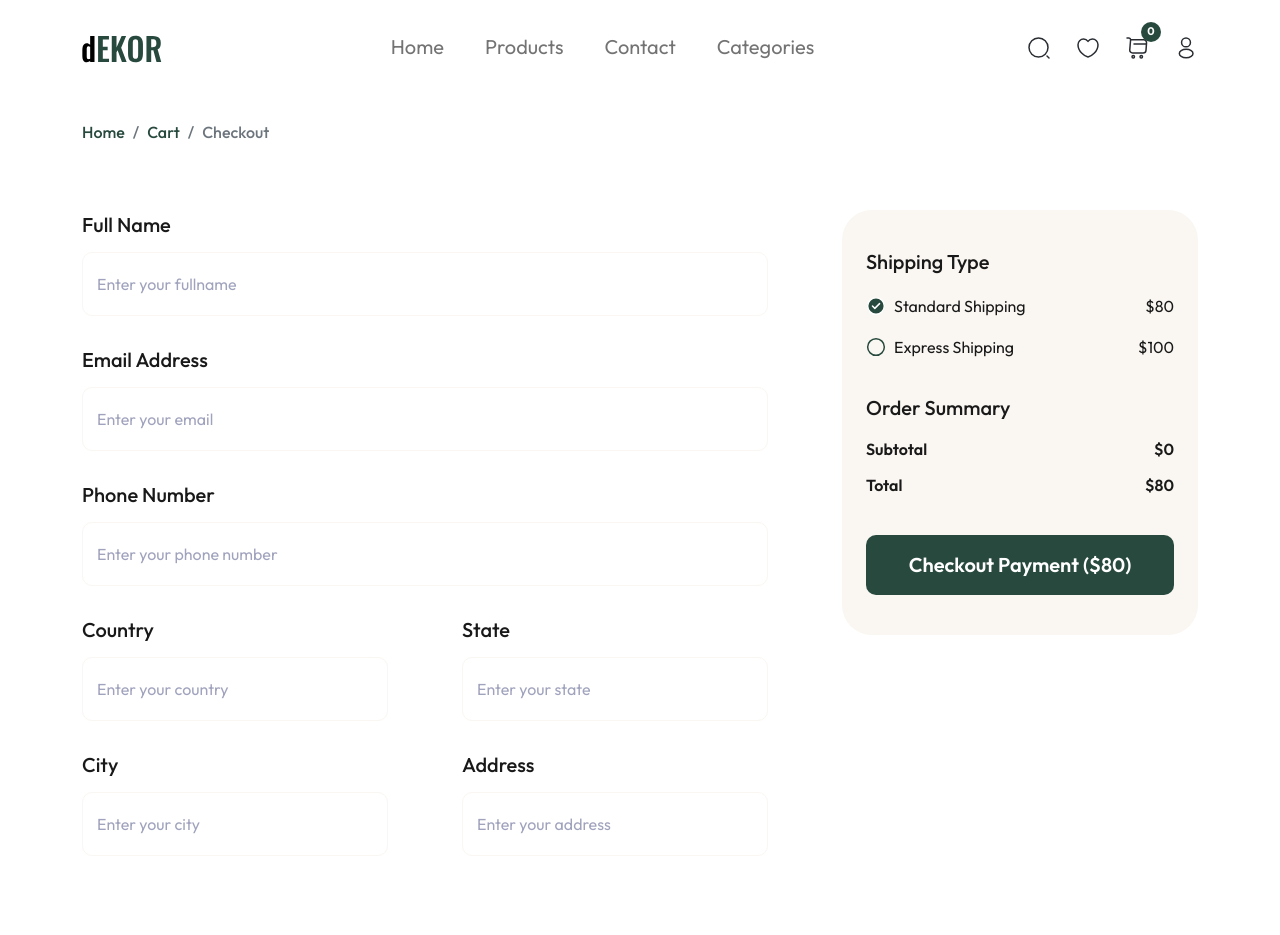
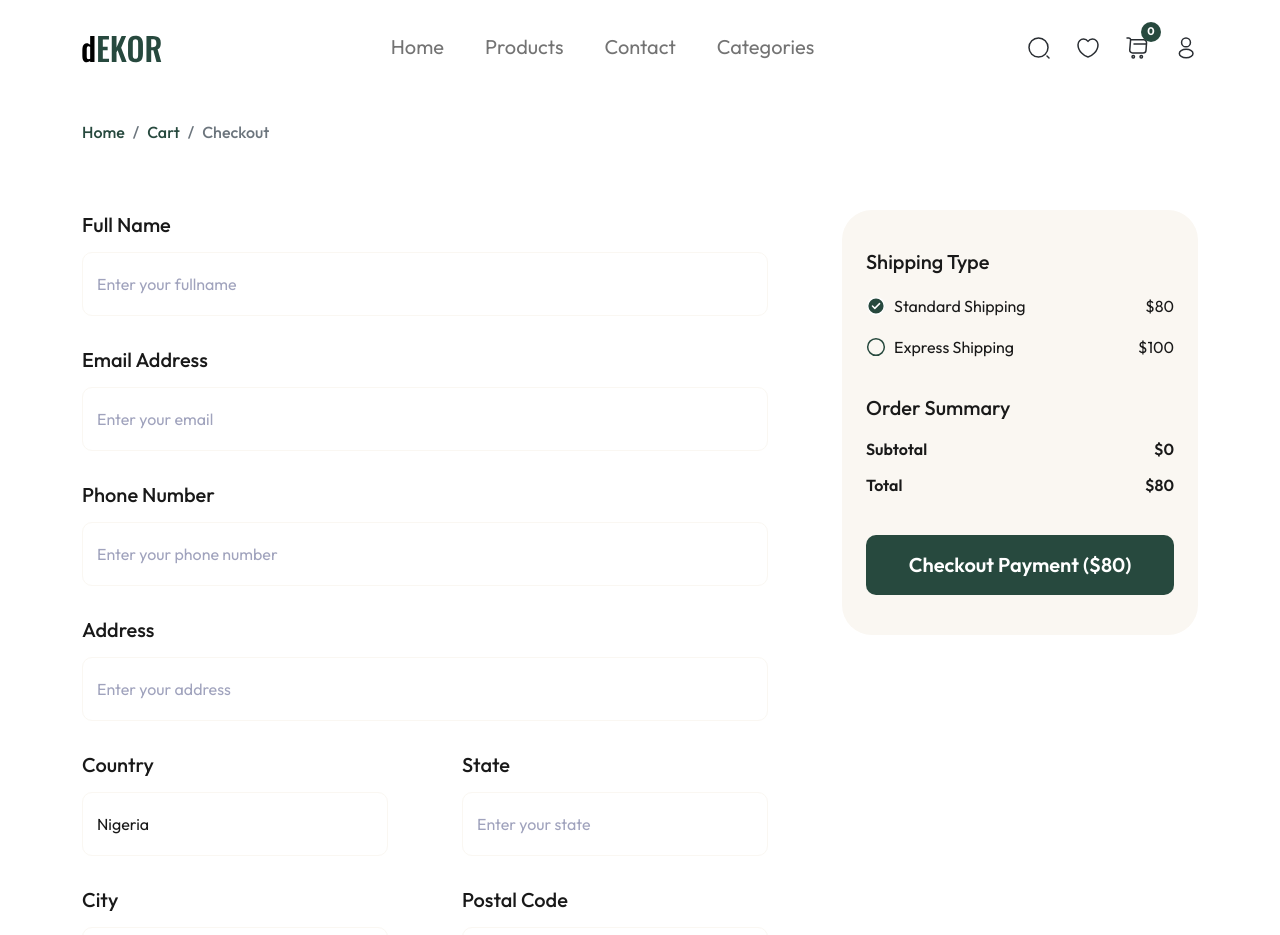
Before and after one commit to Ayodejioladimeji/dEkOR, a Next.js app: page /checkout in a window 1280 px wide. Shown: the top 935 px of the page. Built offline with nearby package versions, Linux system fonts and the light colour scheme.

Commit message:
implemented checkout page

```diff
--- a/src/pages/checkout.tsx
+++ b/src/pages/checkout.tsx
@@ -11,19 +11,18 @@ interface Props {}
 const Checkout = (props: Props) => {
   const router = useRouter();
   const [shippingType, setShippingType] = useState("standard");
-  const [amount, setAmount] = useState(80)
-  const {state} = useContext(DataContext)
+  const [amount, setAmount] = useState(80);
+  const { state } = useContext(DataContext);
 
   // handle shipping
-  const handleShipping = (item:string) => {
+  const handleShipping = (item: string) => {
     setShippingType(item);
-    if(item === "standard"){
-      setAmount(80)
+    if (item === "standard") {
+      setAmount(80);
+    } else {
+      setAmount(100);
     }
-    else{
-      setAmount(100)
-    }
-  }
+  };
 
   //
   return (
@@ -31,11 +30,11 @@ const Checkout = (props: Props) => {
       <div className="checkout">
         <div className="container">
           <div className="heading-section">
-            <Breadcumb title="Checkout" route="cart"/>
+            <Breadcumb title="Checkout" route="cart" />
           </div>
 
           <div className="row">
-            <div className="col-8">
+            <div className="col-12 col-12 col-lg-8">
               <div className="form-box">
                 <label>Full Name</label>
                 <input type="text" placeholder="Enter your fullname" />
@@ -51,35 +50,42 @@ const Checkout = (props: Props) => {
                 <input type="text" placeholder="Enter your phone number" />
               </div>
 
+              <div className="form-box">
+                <label>Address</label>
+                <input type="text" placeholder="Enter your address" />
+              </div>
+
               <div className="row">
-                <div className="col-6">
+                <div className="col-12 col-sm-6 col-md-6">
                   <div className="form-box">
                     <label>Country</label>
-                    <input type="text" placeholder="Enter your country" />
+                    <select className="form-select">
+                      <option>Nigeria</option>
+                    </select>
                   </div>
                 </div>
-                <div className="col-6">
+                <div className="col-12 col-sm-6 col-md-6">
                   <div className="form-box">
                     <label>State</label>
                     <input type="text" placeholder="Enter your state" />
                   </div>
                 </div>
-                <div className="col-6">
+                <div className="col-12 col-sm-6 col-md-6">
                   <div className="form-box">
                     <label>City</label>
                     <input type="text" placeholder="Enter your city" />
                   </div>
                 </div>
-                <div className="col-6">
+                <div className="col-12 col-sm-6 col-md-6">
                   <div className="form-box">
-                    <label>Address</label>
-                    <input type="text" placeholder="Enter your address" />
+                    <label>Postal Code</label>
+                    <input type="text" placeholder="Enter your postal code" />
                   </div>
                 </div>
               </div>
             </div>
 
-            <div className="col-4">
+            <div className="col-12 col-12 col-lg-4">
               <div className="order-summary">
                 <h4>Shipping Type</h4>
 
@@ -122,11 +128,12 @@ const Checkout = (props: Props) => {
                 </div>
                 <div className="order-items">
                   <h5>Total</h5>
-                  <h5>${formatMoney(calculateTotal(state?.cart) + (amount))}</h5>
+                  <h5>${formatMoney(calculateTotal(state?.cart) + amount)}</h5>
                 </div>
 
                 <button onClick={() => router.push("/checkout")}>
-                  Checkout Payment (${formatMoney(calculateTotal(state?.cart) + amount)})
+                  Checkout Payment ($
+                  {formatMoney(calculateTotal(state?.cart) + amount)})
                 </button>
               </div>
             </div>
--- a/src/styles/pages/__checkout.scss
+++ b/src/styles/pages/__checkout.scss
@@ -18,20 +18,24 @@
     margin-bottom: 29px;
     padding-right: 50px;
 
+    @media (max-width: 991px) {
+      padding-right: 0;
+    }
+
     label {
       @include body-text(20px, 500, $text-color);
       display: block;
       margin-bottom: 12px;
     }
 
-    input {
+    input,
+    select {
       @include input($border-color);
       width: 100%;
       border-radius: 10px;
       height: 64px;
       font-size: 16px;
-
-      //   @include input($border-color);
+      color: $text-color;
     }
   }
 
@@ -82,6 +86,10 @@
       font-weight: 600;
       margin-top: 40px;
       border-radius: 10px;
+
+      @media (max-width: 600px) {
+        font-size: 16px;
+      }
     }
   }
 }
```
